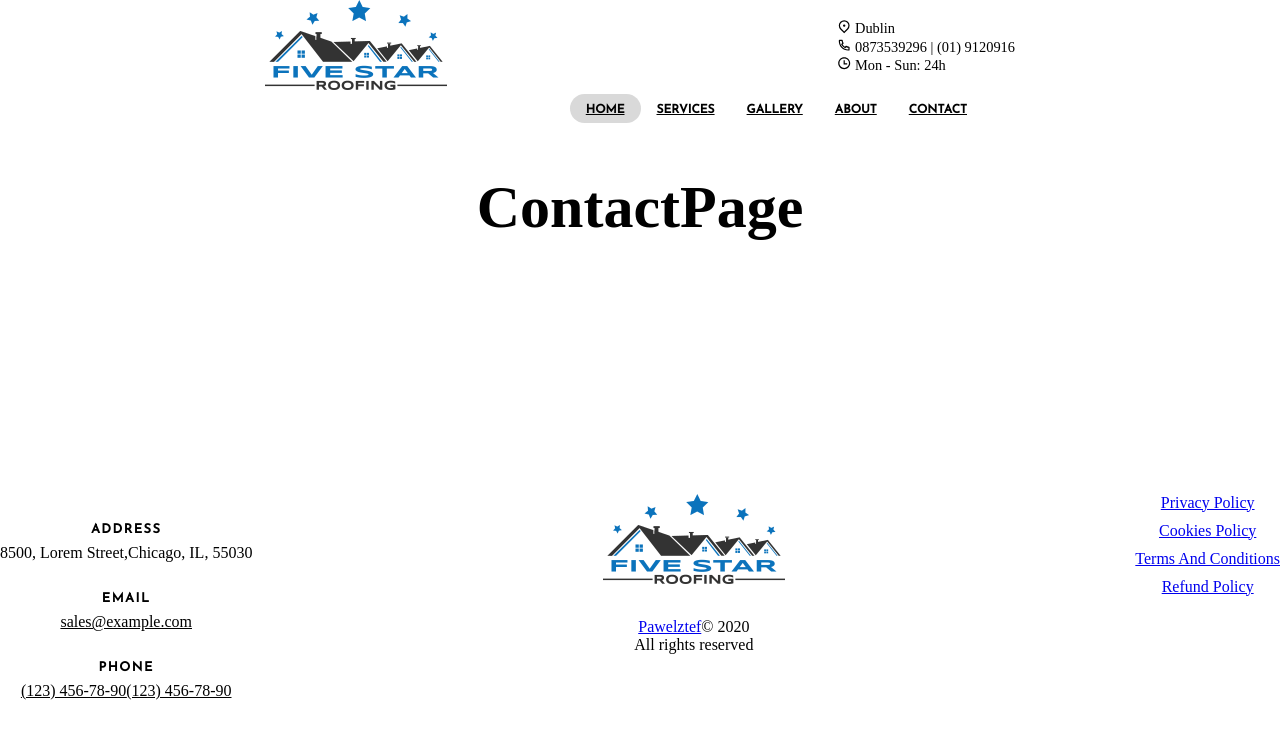
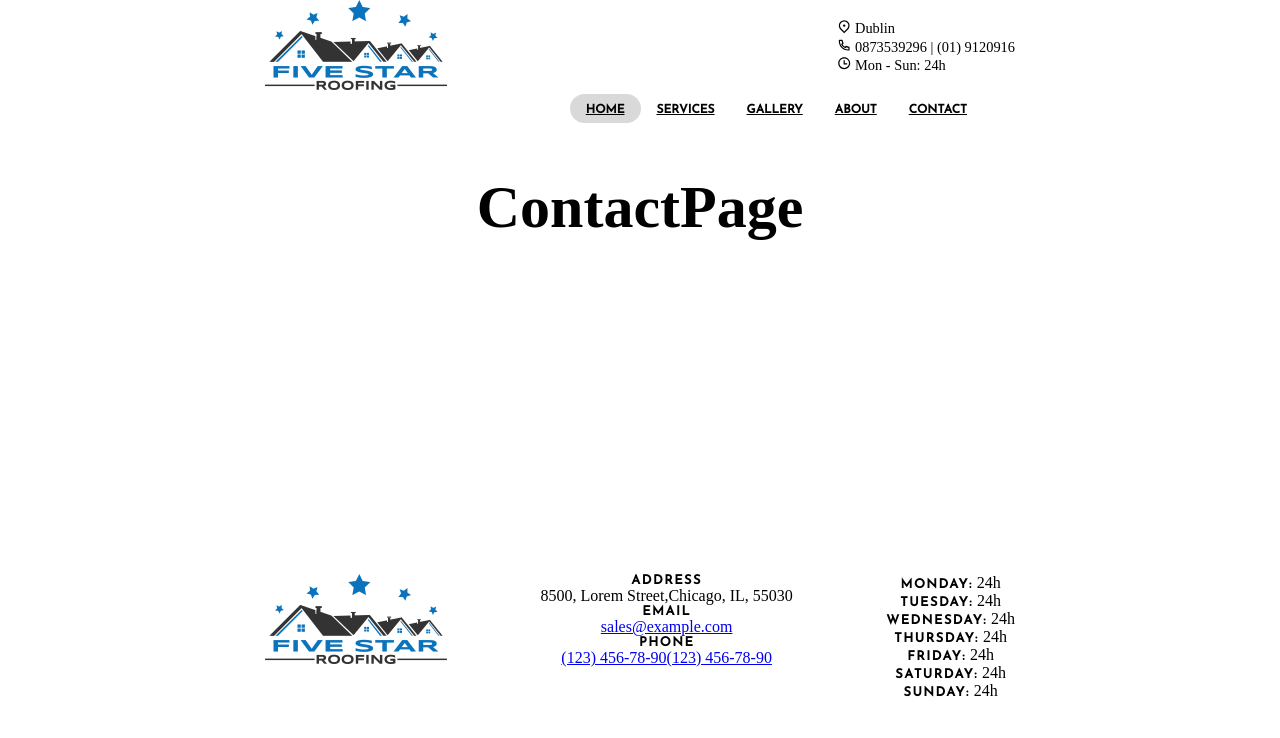
Before and after one commit to pawelztef/five-star-roofing, a React (Create React App) app in the folder five_star_roofing_frontend/: page /contact in a window 1280 px wide. Shown: the top 738 px of the page. Built offline with nearby package versions, Linux system fonts and the light colour scheme; a web font is replaced by a local one.

Commit message:
Base styles for footer.

```diff
--- a/five_star_roofing_frontend/src/assets/sass/2-components/_footer.sass
+++ b/five_star_roofing_frontend/src/assets/sass/2-components/_footer.sass
@@ -7,101 +7,30 @@
   &__col-1
 
   &__col-2
-    >*
-      margin-bottom: 30px
-    flex-grow: 1
-    display: flex
-    flex-direction: column
-    align-items: center
-
-    .pz-footer-meta
-      span
-        display: block
-
-    .pz-social-list
-      padding-left: 0
-
-      &__item
-        margin: 2px
-        width: 42px
-        height: 42px
-        line-height: 39px
-        background: $fsr-1
-        border-radius: 50%
-        font-size: 18px
-        -webkit-transition: color 0.3s ease, background-color 0.3s ease, border-color 0.3s ease
-        -ms-transition: color 0.3s ease, background-color 0.3s ease, border-color 0.3s ease
-        -o-transition: color 0.3s ease, background-color 0.3s ease, border-color 0.3s ease
-        transition: color 0.3s ease, background-color 0.3s ease, border-color 0.3s ease
-
-        svg
-          position: relative
-          left: 2px
-
-        &:hover
-          background: $fsr-1
-          color: $fsr-1
+    .pz-contact-details
+      h6
+        padding: 0
+        margin: 0
 
   &__col-3
-  .pz-contact-details
-    a
-      color: $fsr-bl
-      &:hover
-        color: $fsr-1
-  &__legal
-    display: flex
-    flex-direction: column
-  &__legal-item
-    margin-bottom: 10px
-    a
-      &:hover
-        text-decoration: none
-
+   .pz-opening-hours
+     display: flex
+     flex-direction: column
+     span
+       h6
+         display: inline
 
 @include media-desktop
 @include media-tablet-landscape
 @include media-tablet-portrait
   .pz-footer
     >*
-      margin-bottom: 30px
     display: flex
     flex-direction: column
     justify-content: space-between
 
     &__col-1
-      .pz-contact-details
-        >*
-          margin-bottom: 30px
-        h6
-          font-size: 2.2rem
-        span
-          font-size: 2.5rem
-      text-align: center
 
     &__col-2
-      order: 1
-      flex-grow: 0
-      >*
-        margin: 35px
-
-      .pz-footer-meta
-        text-align: center
-        order: 3
-        margin-bottom: 30px
-        span
-          font-size: 2.2rem
-          a
-            padding-right: 5px
-
-      .pz-social-list
-        margin: 0
-        &__item:first-of-type
-          padding-left: 10px
 
     &__col-3
-      >*
-        margin: 15px
-      text-align: center
-      font-size: 3rem
-    &__legal-item
-      font-size: 2.8rem
--- a/five_star_roofing_frontend/src/components/Footer.js
+++ b/five_star_roofing_frontend/src/components/Footer.js
@@ -3,65 +3,49 @@ import Brand from './Brand'
 
 
 const footer = () => (
-  <div class="pz-container-wrapper">
-    <footer className="pz-footer">
+  <footer className="pz-footer__wrapper">
+    <div className="pz-row">
+      <div className="pz-container pz-footer">
+
+
         <div className="pz-footer__col-1">
+          <Brand />
+        </div>
+
+        <div className="pz-footer__col-2">
           <address className='pz-contact-details'>
-          <div className="pz-contact-details__address">
+            <div>
               <h6>Address</h6>
-            <span>
-              8500, Lorem Street,
-            </span>
-            <span>
-              Chicago, IL, 55030
-            </span>
+              <span>8500, Lorem Street,</span>
+              <span>Chicago, IL, 55030 </span>
             </div>
-          <div className="pz-contact-details__email">
+            <div>
               <h6>Email</h6>
-            <span>
-              <a href="mailto:sales@example.com">sales@example.com</a>
-            </span>
+              <span><a href="mailto:sales@example.com">sales@example.com</a></span>
             </div>
-          <div className="pz-contact-details__phone">
-            <span>
+            <div>
               <h6>Phone</h6>
-              <a href="tel:1234567890">(123) 456-78-90</a>
-            </span>
-            <span>
-              <a href="tel:1234567890">(123) 456-78-90</a>
-            </span>
+              <span><a href="tel:1234567890">(123) 456-78-90</a></span>
+              <span><a href="tel:1234567890">(123) 456-78-90</a></span>
             </div>
           </address>
         </div>
-      <div className="pz-footer__col-2">
-        <Brand />
-        <div className="pz-footer-meta">
-          <span>
-            <a href="https://pawelztef.me">Pawelztef</a>© 2020
-          </span>
-          <span>
-            All rights reserved
-          </span>
+
+        <div className="pz-footer__col-3">
+          <div className="pz-opening-hours">
+            <span><h6>Monday:</h6> 24h</span>
+            <span><h6>Tuesday:</h6> 24h</span>
+            <span><h6>Wednesday:</h6> 24h</span>
+            <span><h6>Thursday:</h6> 24h</span>
+            <span><h6>Friday:</h6> 24h</span>
+            <span><h6>Saturday:</h6> 24h</span>
+            <span><h6>Sunday:</h6> 24h</span>
           </div>
         </div>
-      <div className="pz-footer__col-3">
-        <div className="pz-footer__legal">
-          <span className="pz-footer__legal-item">
-            <a href="http://pawelztef.me">Privacy Policy</a>
-          </span>
-          <span className="pz-footer__legal-item">
-            <a href="http://pawelztef.me">Cookies Policy</a>
-          </span>
-          <span className="pz-footer__legal-item">
-            <a href="http://pawelztef.me">Terms And Conditions</a>
-          </span>
-          <span className="pz-footer__legal-item">
-            <a href="http://pawelztef.me">Refund Policy</a>
-          </span>
+
       </div>
     </div>
   </footer>
-  </div>
 )
 
 export default footer
--- a/five_star_roofing_frontend/src/components/NavigationBar.js
+++ b/five_star_roofing_frontend/src/components/NavigationBar.js
@@ -1,19 +1,13 @@
 import React from 'react'
-import variables from '../assets/sass/1-base/_variables.sass'
-import styled from 'styled-components'
 import TopNav from './TopNav'
 import BottomNav from './BottomNav'
-import MobileNav from './MobileNav'
 
-const Header = styled.header`
-`
 
 export default function NavigationBar(props) {
-  console.log("NavigationBar props", props)
   return(
-    <Header className="pz-nav">
+    <header className="pz-nav">
       <TopNav />
       <BottomNav mobileMenuToggleHandler={props.mobileMenuToggleHandler} />
-    </Header>
+    </header>
   )
 }
```
Lines whose indentation alone changed are shown as unchanged.
